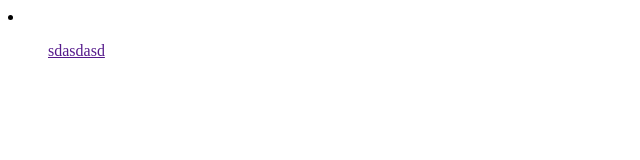
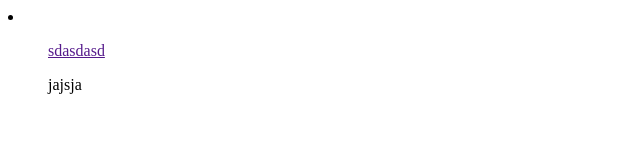
Before and after one commit to OliMartz/mi-landing-page, a plain HTML site: page Prueba técnica Atom/hola que hace.html in a window 1280 px wide. Shown: the full height of the page, 0-640 px from the left. Drawn offline with Linux system fonts and the light colour scheme.

Commit message:
nuevo div

```diff
--- a/Prueba técnica Atom/hola que hace.html
+++ b/Prueba técnica Atom/hola que hace.html
@@ -15,5 +15,8 @@
             </a>
         </li>
     </div>
+    <div>
+        <ul>jajsja</ul>
+    </div>
 </body>
 </html>
```
